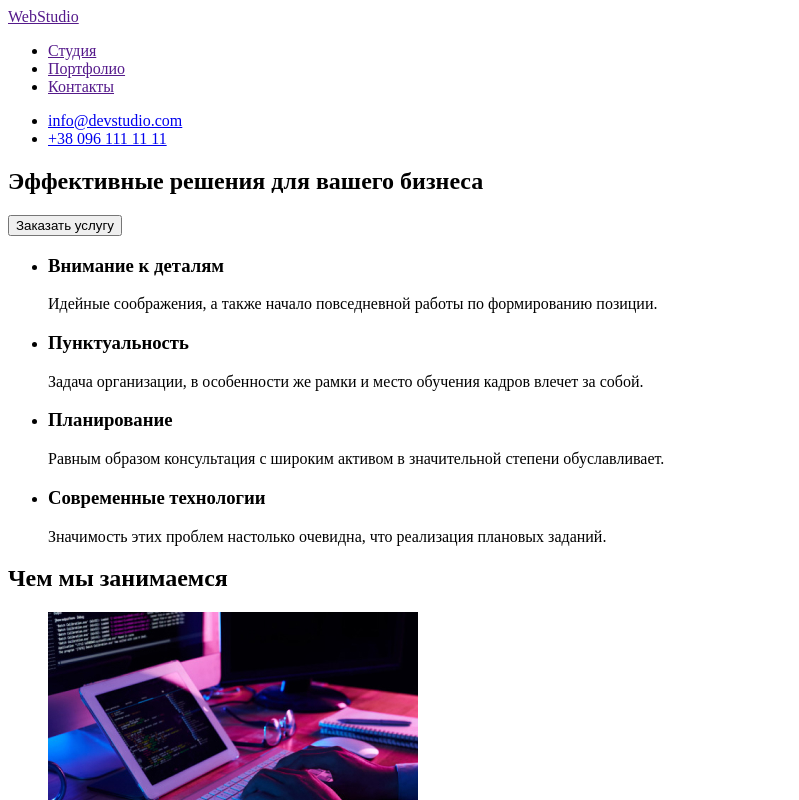
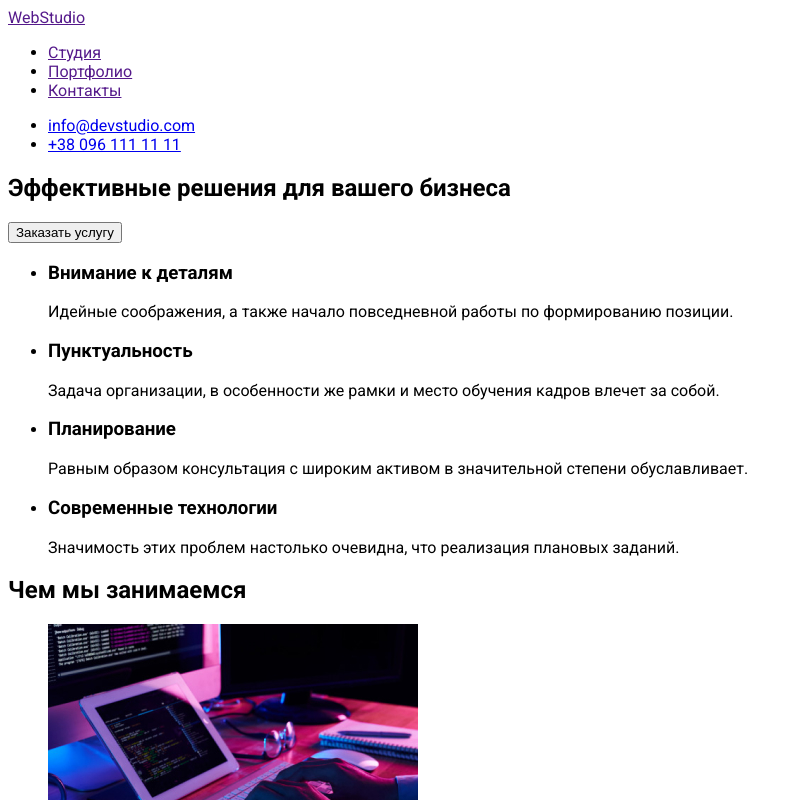
Before and after one commit to OleksandrRud/goit-markup-hw-01, a plain HTML site: page index.html in a window 1280 px wide. Shown: the top 800 px of the page, without its empty margins (0-799 px from the left). Drawn offline with Linux system fonts and the light colour scheme.

```diff
--- /dev/null
+++ b/css/styles.css
@@ -0,0 +1,5 @@
+body {
+  font-family: "Roboto", sans-serif;
+}
+/* цвет основного текста */
+/* цвет вторичного текста */
--- a/index.html
+++ b/index.html
@@ -5,7 +5,11 @@
     <meta charset="UTF-8">
     <meta http-equiv="X-UA-Compatible" content="IE=edge">
     <meta name="viewport" content="width=device-width, initial-scale=1.0">
+    <link rel="preconnect" href="https://fonts.googleapis.com">
+    <link rel="preconnect" href="https://fonts.gstatic.com" crossorigin>
+    <link href="https://fonts.googleapis.com/css2?family=Roboto:wght@400;500;700;900&display=swap" rel="stylesheet">
     <title>Document</title>
+    <link rel="stylesheet" href="css/styles.css">
 </head>
 
 <body>
```
